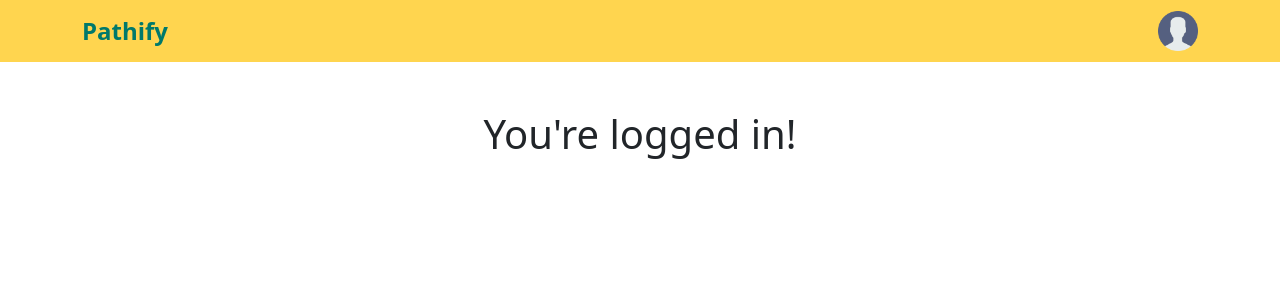
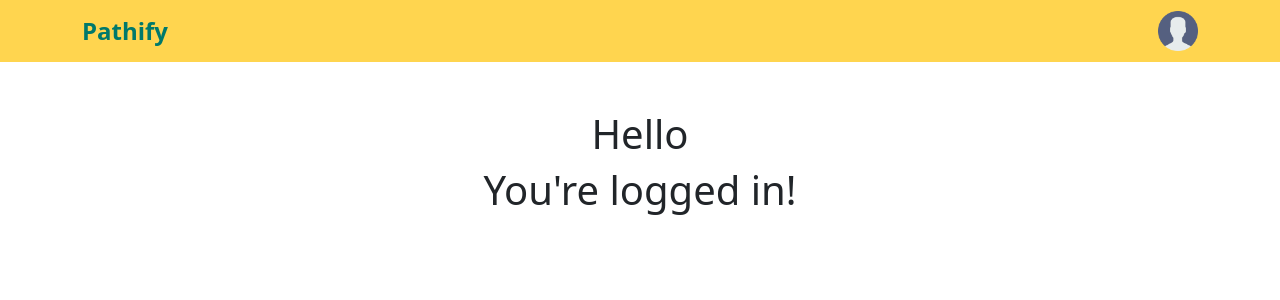
Before and after one commit to pkasprzak9/trip-app, a React (Create React App) app: page /dashboard in a window 1280 px wide. Shown: the top 300 px of the page. Built offline with nearby package versions, Linux system fonts and the light colour scheme; sample sign-in values are in the browser's storage.

Commit message:
Refactor Dashboard component to display user data in NavBar

```diff
--- a/src/components/UserPanel/Dashboard.jsx
+++ b/src/components/UserPanel/Dashboard.jsx
@@ -1,14 +1,18 @@
 // src/components/Dashboard.jsx
-import React from "react";
+import React, { useContext } from "react";
 import NavBar from "./NavBar";
+import { UserContext } from "../../context/UserContext";
 
 export default function Dashboard() {
+  const { userData } = useContext(UserContext);
+
+  console.log(userData);
   return (
     <>
     <NavBar>
-
     </NavBar>
     <div className="text-center mt-5">
+      <h1>Hello {userData.firstName} {userData.lastName}</h1>
       <h1>You're logged in!</h1>
     </div>
     </>
```
